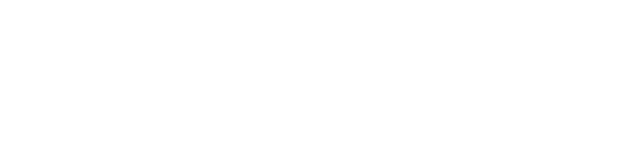
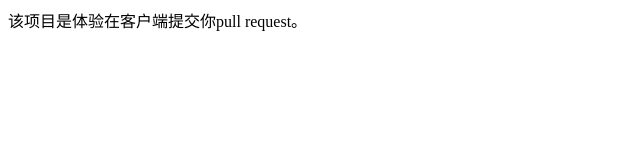
Before and after one commit to smallZhangyu/test, a plain HTML site: page new.html in a window 1280 px wide. Shown: the whole page, without its empty margins (0-640 px from the left). Drawn offline with Linux system fonts and the light colour scheme.

Commit message:
体验在客户端使用pull request 和merge

```diff
--- a/new.html
+++ b/new.html
@@ -5,6 +5,6 @@
 	<title>本地分支增加新页面，测试团队合作功能</title>
 </head>
 <body>
-
+	该项目是体验在客户端提交你pull request。
 </body>
 </html>
```
